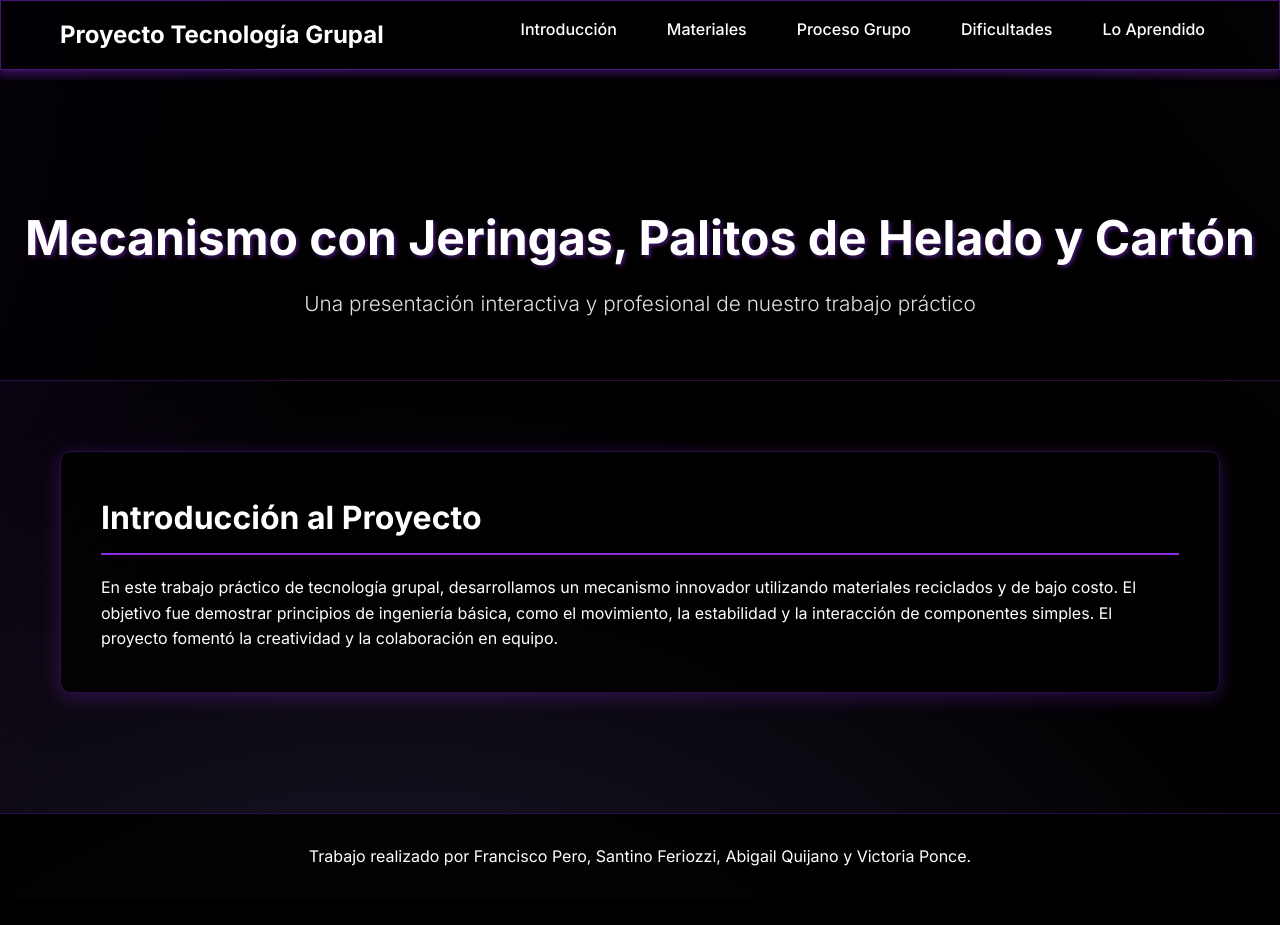
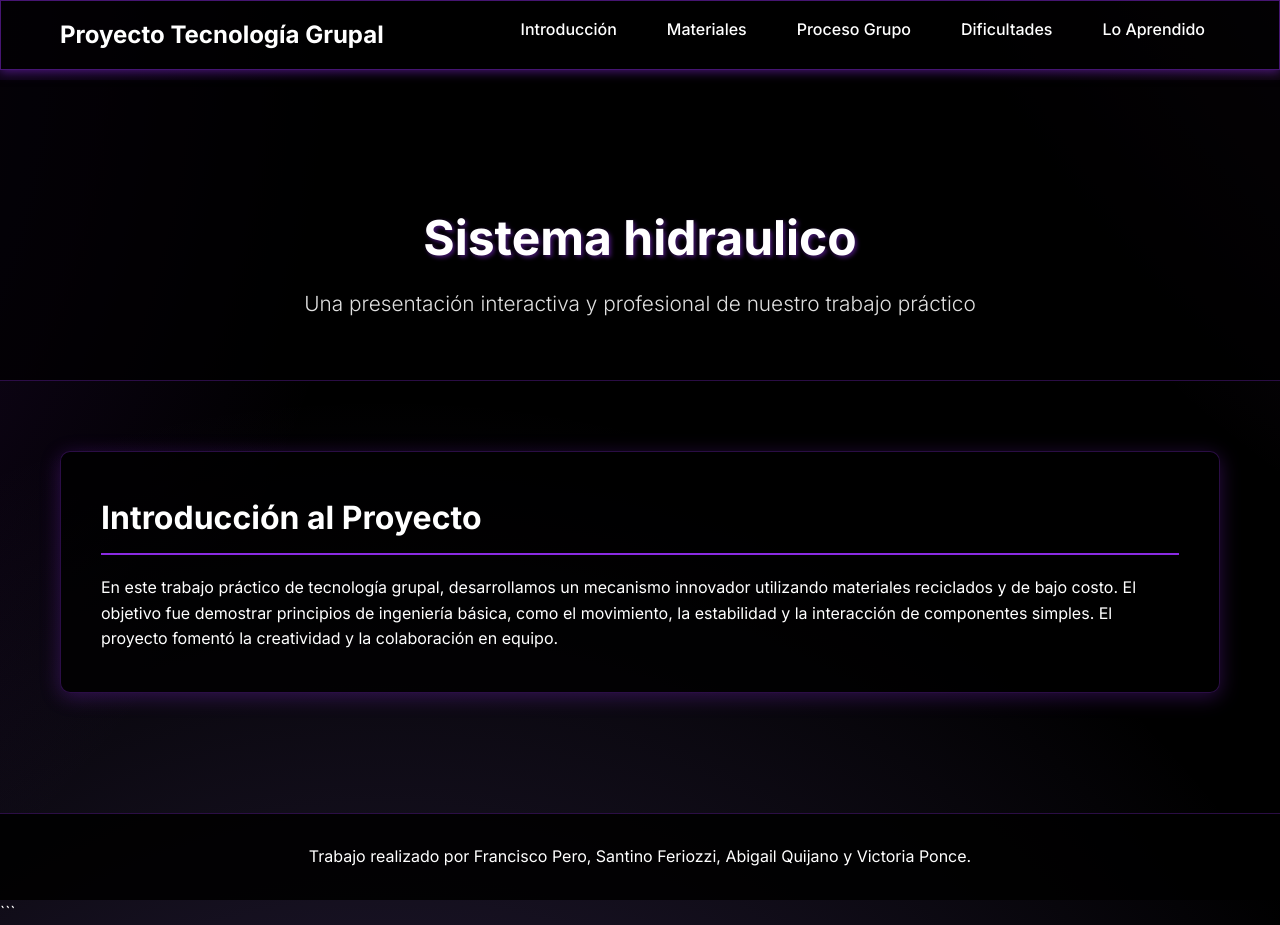
Before and after one commit to SrAkal22/TrabajoPracticoDeTecnologia, a plain HTML site: page index.html in a window 1280 px wide. Before the commit the page ends 900 px from the top, so only its background shows below. Drawn offline with Linux system fonts and the light colour scheme.

Commit message:
Change project title and update content
Updated project title and adjusted content in the HTML structure.

````diff
--- a/escructura.html
+++ b/index.html
@@ -1,3 +1,4 @@
+
 <!DOCTYPE html>
 <html lang="es">
 <head>
@@ -319,7 +320,7 @@
     </nav>
 
     <header>
-        <h1>Mecanismo con Jeringas, Palitos de Helado y Cartón</h1>
+        <h1>Sistema hidraulico</h1>
         <p>Una presentación interactiva y profesional de nuestro trabajo práctico</p>
     </header>
 
@@ -405,3 +406,4 @@
     </script>
 </body>
 </html>
+```
````
